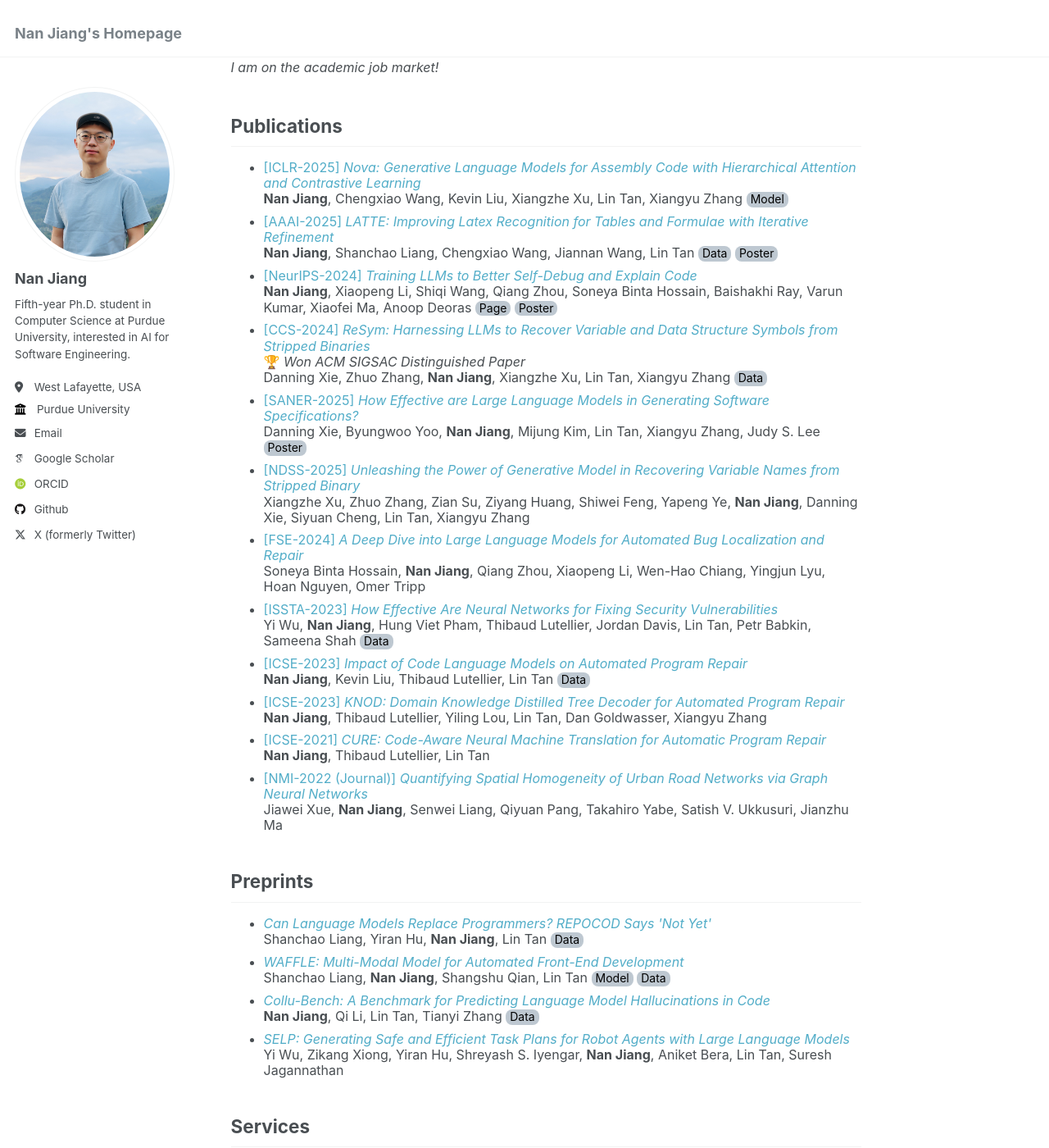
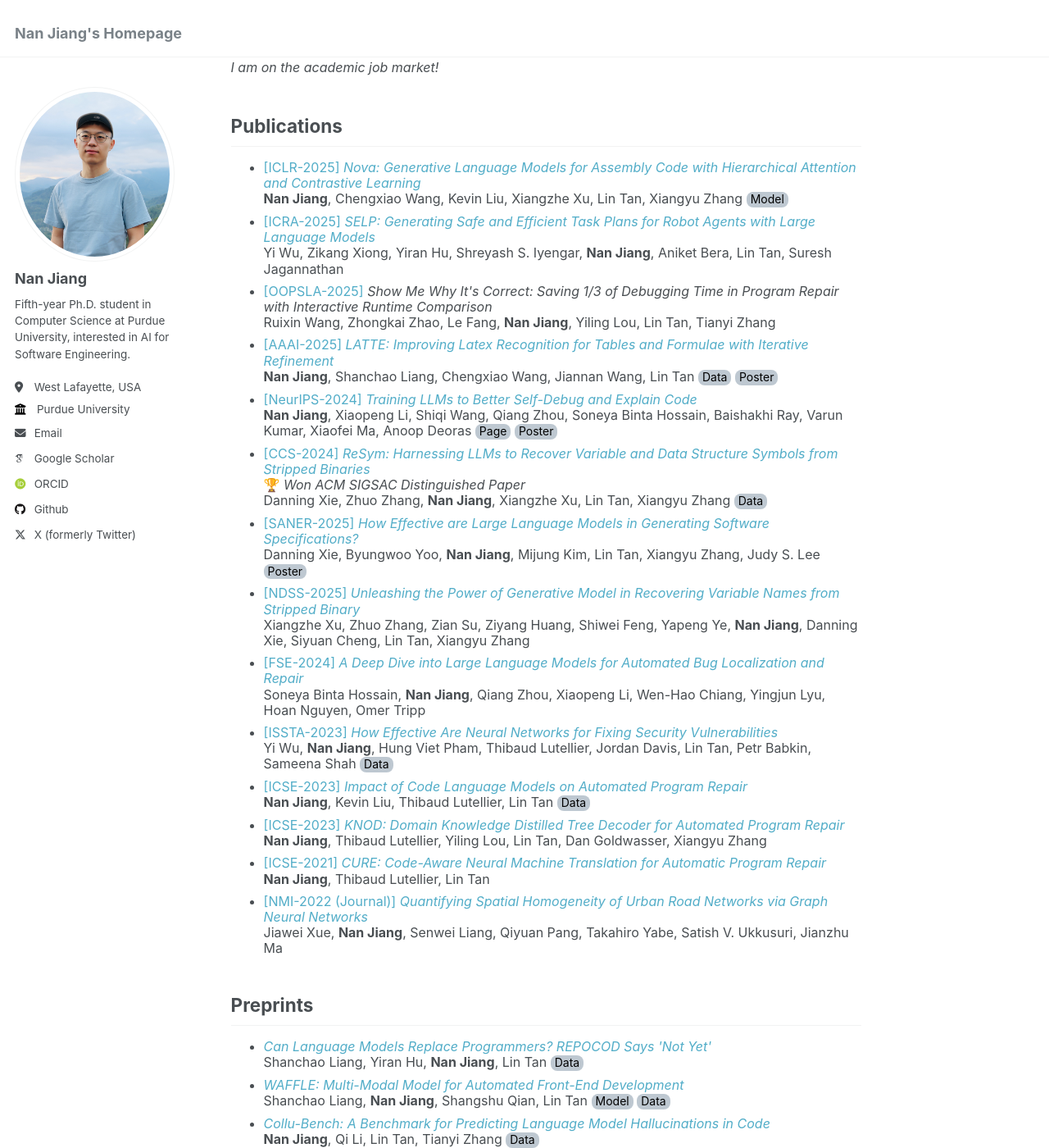
Before and after one commit to jiang719/jiang719.github.io, a Jekyll site: the page built from _pages/about.md, in a window 1280 px wide and 1400 px high, scrolled down 430 px. Shown: the whole window at 82% size. Built offline with Jekyll 4.4.1, drawn with Linux system fonts in a browser that asks for light colours; some web fonts are replaced; some of the changed text lies outside the part shown.

Commit message:
add papers

```diff
--- a/_pages/about.md
+++ b/_pages/about.md
@@ -37,6 +37,18 @@ Publications
     <br>
     <b>Nan Jiang</b>, Chengxiao Wang, Kevin Liu, Xiangzhe Xu, Lin Tan, Xiangyu Zhang
     <a href="https://huggingface.co/lt-asset/nova-6.7b-bcr" style="text-decoration: none;" class="button">Model</a>
+  </li>
+  <li>
+    <a href="https://2025.ieee-icra.org/" style="text-decoration: none;">[ICRA-2025]</a>
+    <a href="https://arxiv.org/abs/2409.19471" style="text-decoration: none;"><em>SELP: Generating Safe and Efficient Task Plans for Robot Agents with Large Language Models</em></a>
+    <br>
+    Yi Wu, Zikang Xiong, Yiran Hu, Shreyash S. Iyengar, <b>Nan Jiang</b>, Aniket Bera, Lin Tan, Suresh Jagannathan
+  </li>
+  <li>
+    <a href="https://2025.splashcon.org/track/OOPSLA" style="text-decoration: none;">[OOPSLA-2025]</a>
+    <em>Show Me Why It's Correct: Saving 1/3 of Debugging Time in Program Repair with Interactive Runtime Comparison</em>
+    <br>
+    Ruixin Wang, Zhongkai Zhao, Le Fang, <b>Nan Jiang</b>, Yiling Lou, Lin Tan, Tianyi Zhang
   </li>
   <li>
     <a href="https://aaai.org/conference/aaai/aaai-25/" style="text-decoration: none;">[AAAI-2025]</a>
@@ -136,11 +148,6 @@ Preprints
     <b>Nan Jiang</b>, Qi Li, Lin Tan, Tianyi Zhang
     <a href="https://huggingface.co/datasets/lt-asset/collu-bench" style="text-decoration: none;" class="button">Data</a>
   </li>
-  <li>
-    <a href="https://arxiv.org/abs/2409.19471" style="text-decoration: none;"><em>SELP: Generating Safe and Efficient Task Plans for Robot Agents with Large Language Models</em></a>
-    <br>
-    Yi Wu, Zikang Xiong, Yiran Hu, Shreyash S. Iyengar, <b>Nan Jiang</b>, Aniket Bera, Lin Tan, Suresh Jagannathan
-  </li>
 </ul>
 
 Services
@@ -165,7 +172,7 @@ Services
     PC Member, <a href="https://2023.esec-fse.org/track/fse-2023-artifacts" style="text-decoration: none;">FSE 2023 Artifact Evaluation Track</a>
   </li>
   <li>
-    Reviewer, <a href="https://ieeexplore.ieee.org/xpl/aboutJournal.jsp?punumber=32" style="text-decoration: none;">TSE 2024</a> (four times)
+    Reviewer, <a href="https://ieeexplore.ieee.org/xpl/aboutJournal.jsp?punumber=32" style="text-decoration: none;">TSE 2024</a> (four times), <a href="https://ieeexplore.ieee.org/xpl/aboutJournal.jsp?punumber=32" style="text-decoration: none;">TSE 2025</a>
   </li>
   <li>
     Reviewer, <a href="https://dl.acm.org/journal/tosem" style="text-decoration: none;">TOSEM 2023</a>, <a href="https://dl.acm.org/journal/tosem" style="text-decoration: none;">TOSEM 2024</a> (six times)
```
Also changed, not shown: 1 other file.
